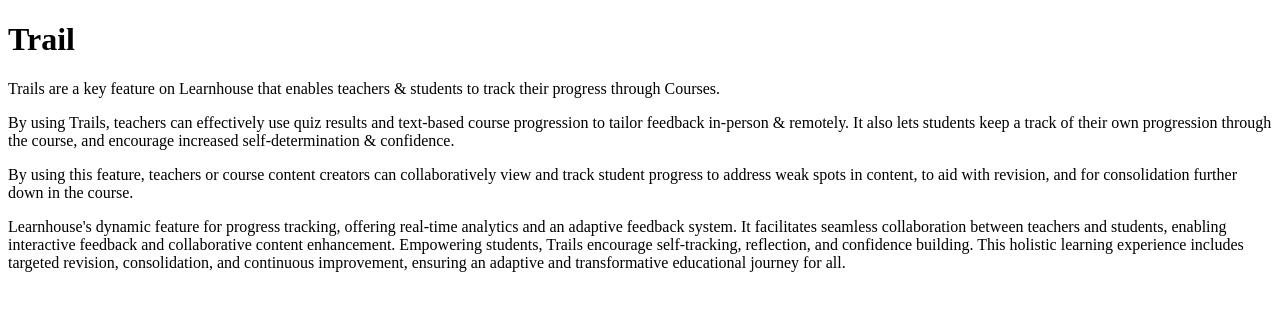
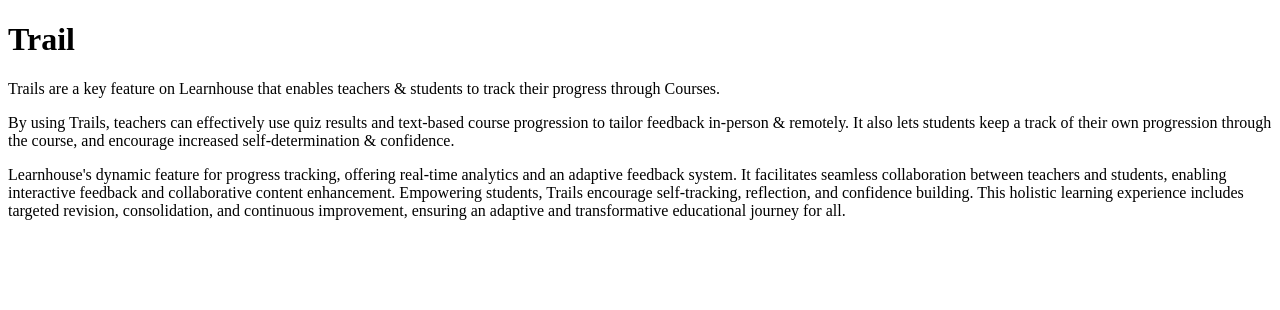
Before and after one commit to learnhouse/docs, a Next.js app: page /features/trail in a window 1280 px wide. Shown: the top 310 px of the page. Built offline with nearby package versions, Linux system fonts and the light colour scheme.

Commit message:
Update pages/features/trail.mdx
Co-authored-by: Badr B. <bdswve@gmail.com>

```diff
--- a/pages/features/trail.mdx
+++ b/pages/features/trail.mdx
@@ -8,6 +8,5 @@
 
 By using Trails, teachers can effectively use quiz results and text-based course progression to tailor feedback in-person & remotely. It also lets students keep a track of their own progression through the course, and encourage increased self-determination & confidence.
 
-By using this feature, teachers or course content creators can collaboratively view and track student progress to address weak spots in content, to aid with revision, and for consolidation further down in the course.
 
 Learnhouse's dynamic feature for progress tracking, offering real-time analytics and an adaptive feedback system. It facilitates seamless collaboration between teachers and students, enabling interactive feedback and collaborative content enhancement. Empowering students, Trails encourage self-tracking, reflection, and confidence building. This holistic learning experience includes targeted revision, consolidation, and continuous improvement, ensuring an adaptive and transformative educational journey for all.
```
